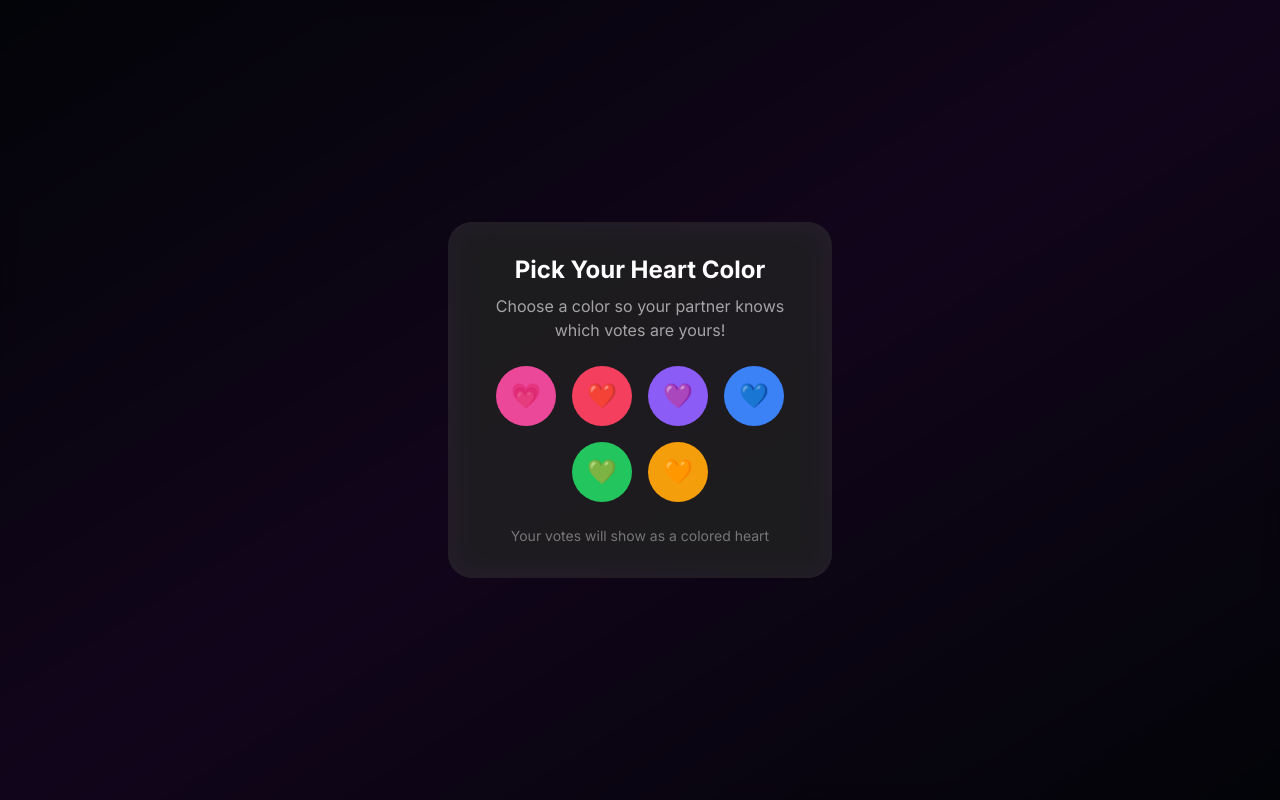
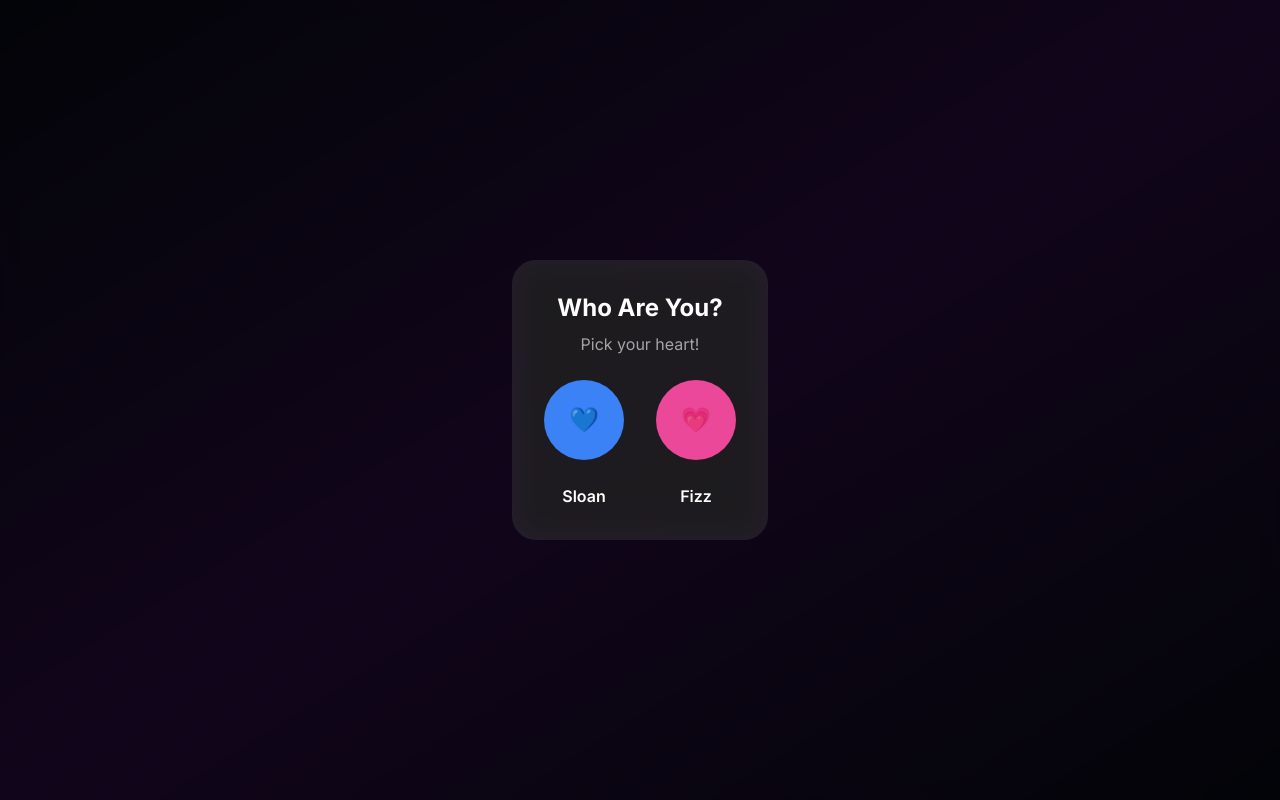
Before and after one commit to SeniorSloan/Sloan-Fizz, a website: page index.html in a window 1280 px wide. Drawn offline with nearby package versions, Linux system fonts and the light colour scheme; no server answers.

Commit message:
Simplify to Sloan (blue) and Fizz (pink) hearts with names

```diff
--- a/index.html
+++ b/index.html
@@ -80,29 +80,20 @@
     <!-- Color Picker Modal -->
     <div id="color-picker-modal" class="color-picker-modal">
         <div class="bg-white/10 backdrop-blur-lg rounded-3xl p-8 max-w-sm mx-4 text-center">
-            <h2 class="text-2xl font-bold text-white mb-2">Pick Your Heart Color</h2>
-            <p class="text-white/60 mb-6">Choose a color so your partner knows which votes are yours!</p>
-            <div class="flex flex-wrap justify-center gap-4 mb-6">
-                <button onclick="selectColor('#ec4899')" class="color-option" style="background: #ec4899;">
+            <h2 class="text-2xl font-bold text-white mb-2">Who Are You?</h2>
+            <p class="text-white/60 mb-6">Pick your heart!</p>
+            <div class="flex justify-center gap-8 mb-6">
+                <button onclick="selectColor('#3b82f6', 'Sloan')" class="color-option flex flex-col items-center gap-2" style="background: #3b82f6; width: 80px; height: 80px;">
+                    <span>💙</span>
+                </button>
+                <button onclick="selectColor('#ec4899', 'Fizz')" class="color-option flex flex-col items-center gap-2" style="background: #ec4899; width: 80px; height: 80px;">
                     <span>💗</span>
                 </button>
-                <button onclick="selectColor('#f43f5e')" class="color-option" style="background: #f43f5e;">
-                    <span>❤️</span>
-                </button>
-                <button onclick="selectColor('#8b5cf6')" class="color-option" style="background: #8b5cf6;">
-                    <span>💜</span>
-                </button>
-                <button onclick="selectColor('#3b82f6')" class="color-option" style="background: #3b82f6;">
-                    <span>💙</span>
-                </button>
-                <button onclick="selectColor('#22c55e')" class="color-option" style="background: #22c55e;">
-                    <span>💚</span>
-                </button>
-                <button onclick="selectColor('#f59e0b')" class="color-option" style="background: #f59e0b;">
-                    <span>🧡</span>
-                </button>
             </div>
-            <p class="text-white/40 text-sm">Your votes will show as a colored heart</p>
+            <div class="flex justify-center gap-8">
+                <span class="text-white font-semibold" style="width: 80px;">Sloan</span>
+                <span class="text-white font-semibold" style="width: 80px;">Fizz</span>
+            </div>
         </div>
     </div>
 
@@ -339,19 +330,27 @@
         const socket = io();
         let mySocketId = null;
         let myColor = null;
+        let myName = null;
         let allUsers = {};
+
+        // Color to name mapping
+        const colorNames = {
+            '#3b82f6': 'Sloan',
+            '#ec4899': 'Fizz'
+        };
 
         // Track expanded state
         const expanded = { friday: true, saturday: true };
 
         // Color selection
-        function selectColor(color) {
+        function selectColor(color, name) {
             myColor = color;
+            myName = name;
             document.getElementById('color-picker-modal').style.display = 'none';
             document.getElementById('main-content').style.display = 'block';
 
-            // Tell server our color
-            socket.emit('set-color', { color: color });
+            // Tell server our color and name
+            socket.emit('set-color', { color: color, name: name });
         }
 
         // Connection status handling
@@ -441,12 +440,21 @@
                     const isMatch = colors.length >= 2;
 
                     colors.forEach(color => {
+                        const wrapper = document.createElement('div');
+                        wrapper.className = 'flex flex-col items-center';
+
                         const heart = document.createElement('span');
                         heart.className = 'vote-heart-icon';
                         heart.style.backgroundColor = color;
                         heart.textContent = '♥';
-                        heart.title = color === myColor ? 'You' : 'Partner';
-                        indicators.appendChild(heart);
+
+                        const name = document.createElement('span');
+                        name.className = 'text-xs text-white/70 mt-1';
+                        name.textContent = colorNames[color] || '';
+
+                        wrapper.appendChild(heart);
+                        wrapper.appendChild(name);
+                        indicators.appendChild(wrapper);
                     });
 
                     // Mark as my vote if my color voted for this
```
